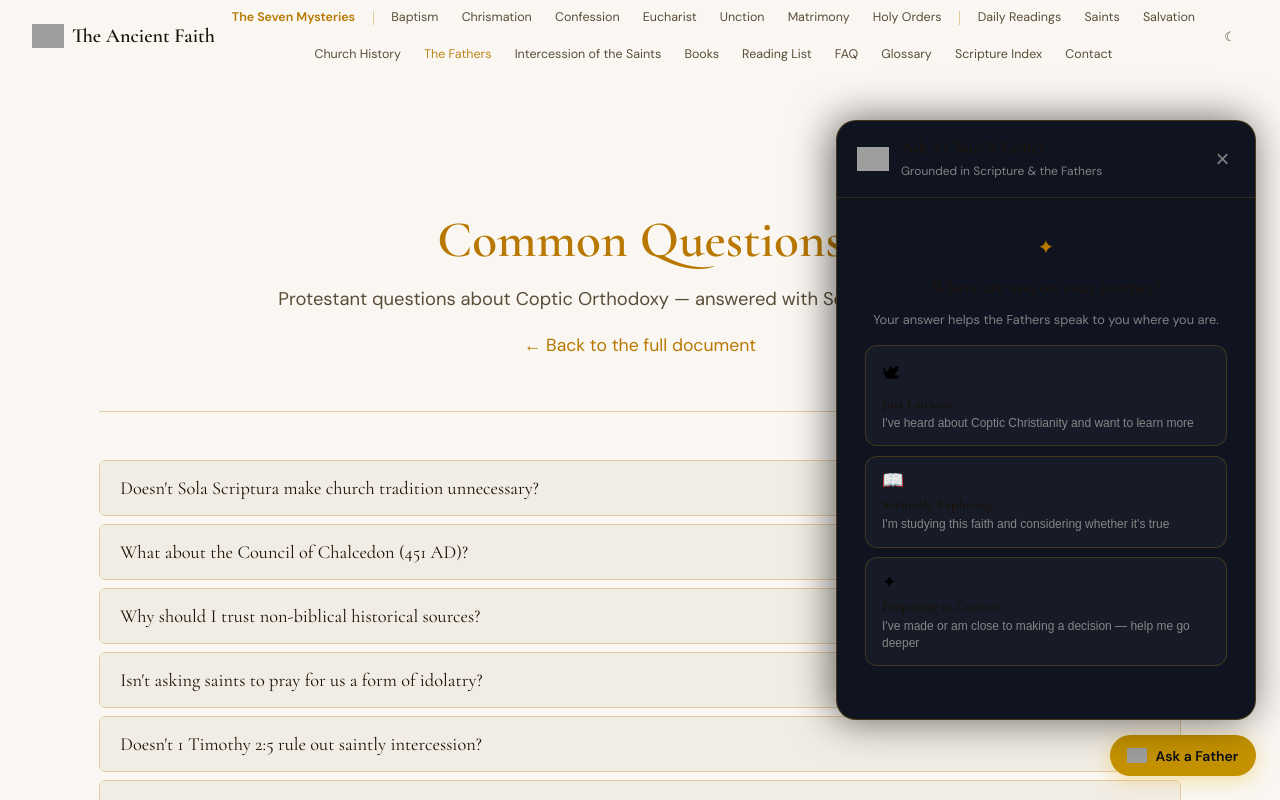
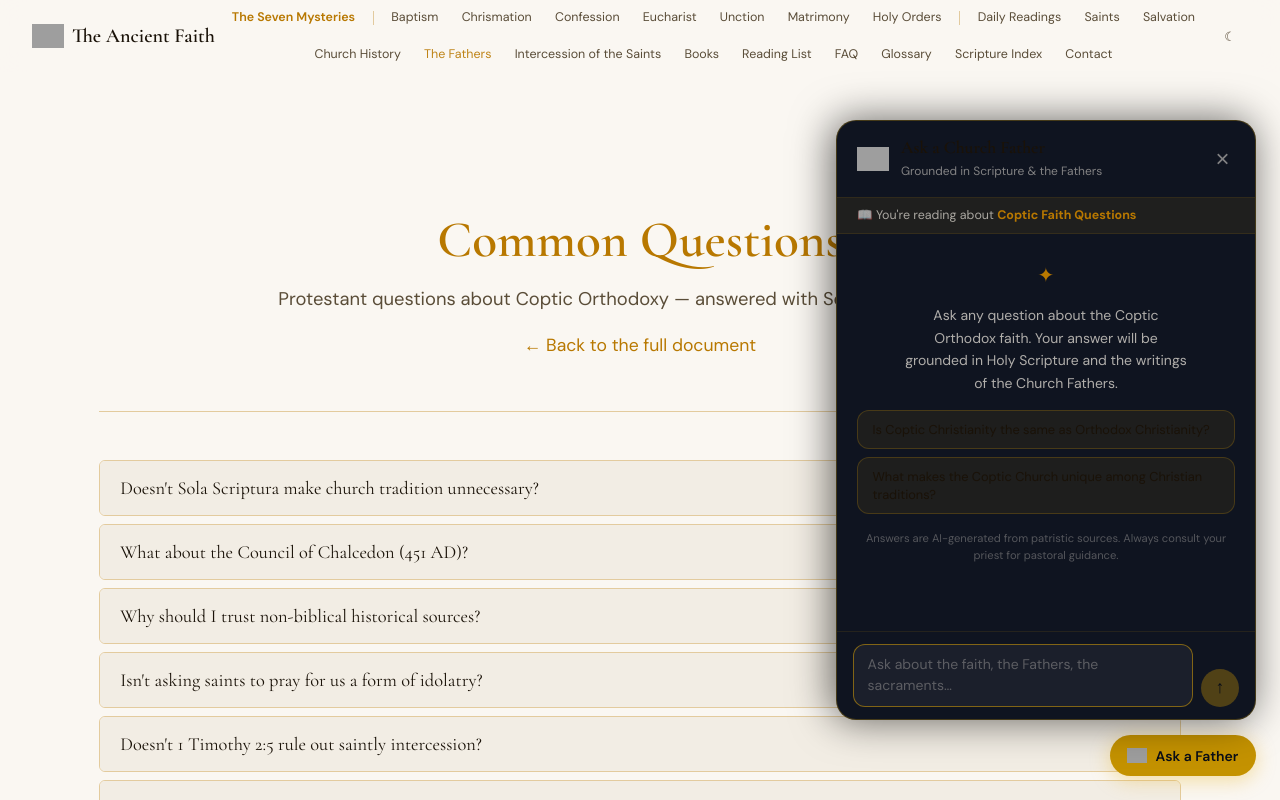
Before and after one commit to Will-Langhart/copticfaith, a React (Vite) app: page /faq in a window 1280 px wide. Both pictures are taken after a click on the button "Ask a Father". Shown: the top 800 px of the page. Built offline with nearby package versions, Linux system fonts and the light colour scheme; grey boxes are pictures that could not be loaded.

Commit message:
Remove journey onboarding from Ask a Father widget
Open the chat directly instead of gating it behind the
"Where are you on your journey?" stage selection.

Co-Authored-By: Claude Opus 4.8 <noreply@anthropic.com>

```diff
--- a/src/components/AskAFather.jsx
+++ b/src/components/AskAFather.jsx
@@ -2,34 +2,6 @@ import { useState, useRef, useEffect, useCallback } from 'react';
 import { Link, useLocation } from 'react-router-dom';
 import { FATHERS } from '../data/fathers';
 import './AskAFather.css';
-
-// ── Journey stages ────────────────────────────────────────────
-const STAGES = [
-  {
-    id: 'curious',
-    label: 'Just Curious',
-    icon: '🕊',
-    desc: 'I\'ve heard about Coptic Christianity and want to learn more',
-    tone: 'Gentle and welcoming — no jargon, comparisons to familiar Protestant concepts, no pressure',
-  },
-  {
-    id: 'exploring',
-    label: 'Seriously Exploring',
-    icon: '📖',
-    desc: 'I\'m studying this faith and considering whether it\'s true',
-    tone: 'Theological depth, honest about differences with Protestantism, direct Father citations',
-  },
-  {
-    id: 'converting',
-    label: 'Preparing to Convert',
-    icon: '✦',
-    desc: 'I\'ve made or am close to making a decision — help me go deeper',
-    tone: 'Practical and personal — sacramental preparation, what catechumenate looks like, lived faith',
-  },
-];
-
-const STAGE_LABELS = { curious: 'Just Curious', exploring: 'Seriously Exploring', converting: 'Preparing to Convert' };
-const LS_KEY = 'acf_journey_stage';
 
 // ── Page context map ──────────────────────────────────────────
 const PAGE_CONTEXT = {
@@ -48,40 +20,10 @@ const PAGE_CONTEXT = {
   '/faq':           { topic: 'Coptic Faith Questions', suggestions: ['Is Coptic Christianity the same as Orthodox Christianity?', 'What makes the Coptic Church unique among Christian traditions?'] },
 };
 
-const STAGE_SUGGESTIONS = {
-  curious:    ['What is Coptic Christianity?', 'How is this different from the church I grew up in?', 'Why do Coptic Christians venerate saints?', 'What do the Church Fathers have to do with the Bible?'],
-  exploring:  ['What did the Church Fathers teach about the Trinity?', 'How did Athanasius defend the divinity of Christ?', 'What is theosis and is it biblical?', 'What happened at the Council of Chalcedon?'],
-  converting: ['What does becoming Coptic Orthodox actually involve?', 'What are the Seven Holy Mysteries?', 'What is theosis and how do I receive it?', 'How do I find a Coptic parish near me?'],
-};
+const DEFAULT_SUGGESTIONS = ['What is Coptic Christianity?', 'How is this different from the church I grew up in?', 'Why do Coptic Christians venerate saints?', 'What do the Church Fathers have to do with the Bible?'];
 
 function getFatherByID(id) {
   return FATHERS.find(f => f.id === id);
-}
-
-// ── Onboarding Screen ─────────────────────────────────────────
-function OnboardingScreen({ onSelect }) {
-  return (
-    <div className="acf-onboarding">
-      <p className="acf-onboarding__ornament" aria-hidden="true">✦</p>
-      <h3 className="acf-onboarding__title">Where are you on your journey?</h3>
-      <p className="acf-onboarding__subtitle">
-        Your answer helps the Fathers speak to you where you are.
-      </p>
-      <div className="acf-onboarding__cards">
-        {STAGES.map(stage => (
-          <button
-            key={stage.id}
-            className="acf-stage-card"
-            onClick={() => onSelect(stage.id)}
-          >
-            <span className="acf-stage-card__icon" aria-hidden="true">{stage.icon}</span>
-            <span className="acf-stage-card__label">{stage.label}</span>
-            <span className="acf-stage-card__desc">{stage.desc}</span>
-          </button>
-        ))}
-      </div>
-    </div>
-  );
 }
 
 // ── Citation Card ─────────────────────────────────────────────
@@ -192,29 +134,12 @@ export default function AskAFather() {
   const [loading, setLoading] = useState(false);
   const [hasUnread, setHasUnread] = useState(false);
 
-  // null = not yet chosen (show onboarding), string = stage id
-  const [journeyStage, setJourneyStage] = useState(() => localStorage.getItem(LS_KEY));
-
   const messagesEndRef = useRef(null);
   const inputRef = useRef(null);
   const location = useLocation();
 
   const pageCtx = PAGE_CONTEXT[location.pathname] ?? null;
-  const suggestions = pageCtx?.suggestions
-    ?? (journeyStage ? STAGE_SUGGESTIONS[journeyStage] : STAGE_SUGGESTIONS.curious);
-
-  const showOnboarding = journeyStage === null;
-
-  function handleStageSelect(stageId) {
-    localStorage.setItem(LS_KEY, stageId);
-    setJourneyStage(stageId);
-  }
-
-  function handleStageChange() {
-    localStorage.removeItem(LS_KEY);
-    setJourneyStage(null);
-    setMessages([]);
-  }
+  const suggestions = pageCtx?.suggestions ?? DEFAULT_SUGGESTIONS;
 
   useEffect(() => {
     messagesEndRef.current?.scrollIntoView({ behavior: 'smooth' });
@@ -250,7 +175,6 @@ export default function AskAFather() {
         body: JSON.stringify({
           question: question.trim(),
           pageContext: pageCtx,
-          journeyStage,
         }),
       });
 
@@ -272,7 +196,7 @@ export default function AskAFather() {
     } finally {
       setLoading(false);
     }
-  }, [loading, pageCtx, open, journeyStage]);
+  }, [loading, pageCtx, open]);
 
   function handleSubmit(e) {
     e.preventDefault();
@@ -320,31 +244,22 @@ export default function AskAFather() {
             <img src="/logo.png" alt="" className="acf-header__cross" aria-hidden="true" />
             <div>
               <h2 className="acf-header__title">Ask a Church Father</h2>
-              {journeyStage ? (
-                <p className="acf-header__subtitle">
-                  <span className="acf-stage-badge">{STAGE_LABELS[journeyStage]}</span>
-                  <button className="acf-stage-change" onClick={handleStageChange}>change</button>
-                </p>
-              ) : (
               <p className="acf-header__subtitle">Grounded in Scripture &amp; the Fathers</p>
-              )}
             </div>
           </div>
           <button className="acf-header__close" onClick={() => setOpen(false)} aria-label="Close">×</button>
         </div>
 
         {/* Context pill */}
-        {pageCtx?.topic && !showOnboarding && (
+        {pageCtx?.topic && (
           <div className="acf-context-pill">
             <span aria-hidden="true">📖</span> You're reading about <strong>{pageCtx.topic}</strong>
           </div>
         )}
 
-        {/* Messages / Onboarding */}
+        {/* Messages */}
         <div className="acf-messages" onClick={handleFollowUp}>
-          {showOnboarding ? (
-            <OnboardingScreen onSelect={handleStageSelect} />
-          ) : isEmpty ? (
+          {isEmpty ? (
             <div className="acf-welcome">
               <p className="acf-welcome__ornament" aria-hidden="true">✦</p>
               <p className="acf-welcome__text">
@@ -367,8 +282,7 @@ export default function AskAFather() {
           <div ref={messagesEndRef} />
         </div>
 
-        {/* Input — hidden during onboarding */}
-        {!showOnboarding && (
+        {/* Input */}
         <form className="acf-form" onSubmit={handleSubmit}>
           <textarea
             ref={inputRef}
@@ -396,9 +310,8 @@ export default function AskAFather() {
             }
           </button>
         </form>
-        )}
 
-        {!isEmpty && !showOnboarding && (
+        {!isEmpty && (
           <button className="acf-new-btn" onClick={() => setMessages([])}>
             + New conversation
           </button>
```
Lines whose indentation alone changed are shown as unchanged.
